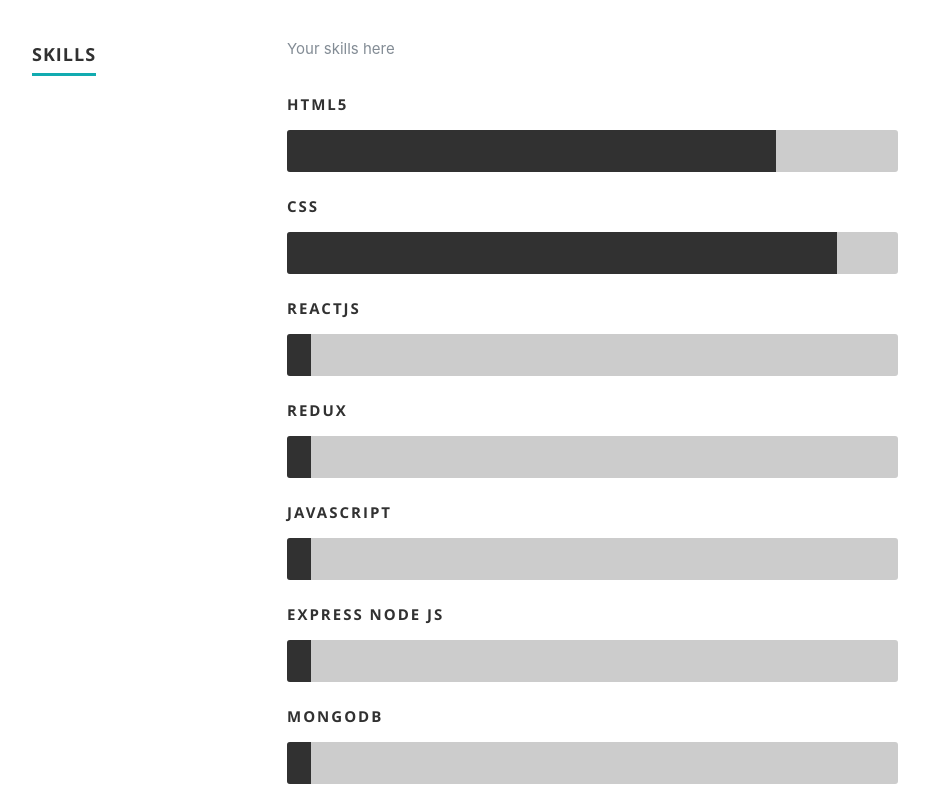
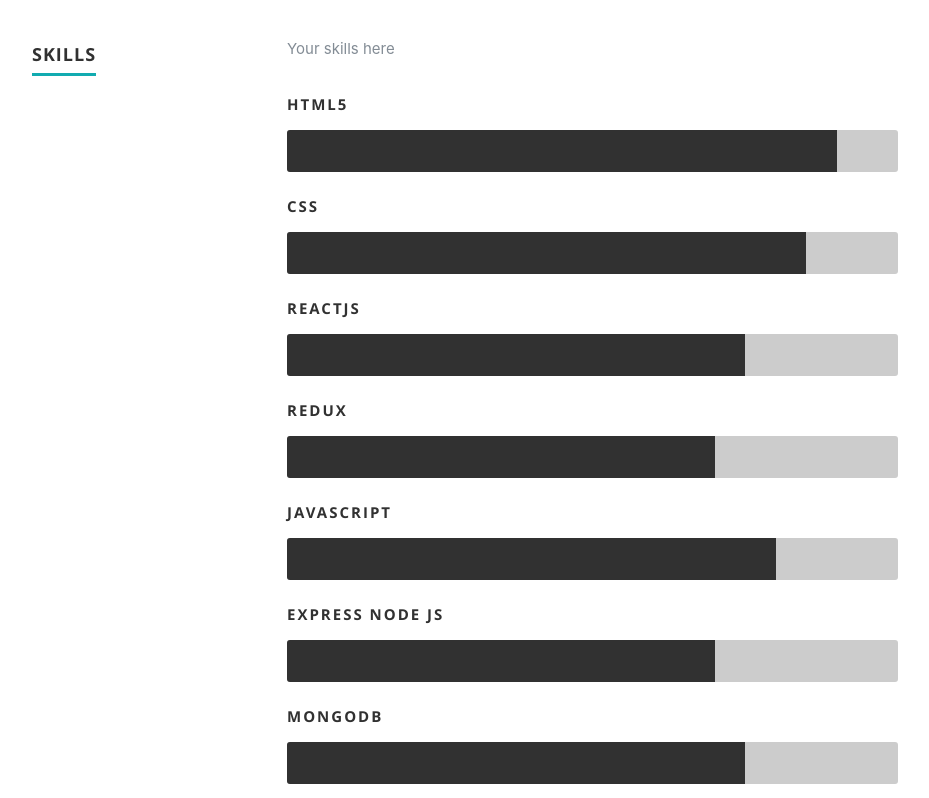
Before and after one commit to Harshsanas/Harshit_Portfolio, a React (Create React App) app: page / in a window 1280 px wide. Shown: the part 1727-2525 px from the top of the page, without its empty margins (118-1047 px from the left). Built offline with nearby package versions, Linux system fonts and the light colour scheme.

Commit message:
bar fixed

```diff
--- a/public/css/layout.css
+++ b/public/css/layout.css
@@ -324,38 +324,38 @@ ul#nav li.current a { color: #F06000; }
    border-radius: 3px 0 0 3px;
 }
 
-.Redux {
-  	width: 60%;
+.reactjs {
+  	width: 75%;
   	-moz-animation: photoshop 2s ease;
   	-webkit-animation: photoshop 2s ease;
 }
-.Redux {
-  	width: 55%;
+.redux {
+  	width: 70%;
   	-moz-animation: illustrator 2s ease;
   	-webkit-animation: illustrator 2s ease;
 }
-.JavaScript {
-  	width: 50%;
+.javascript {
+  	width: 80%;
   	-moz-animation: wordpress 2s ease;
   	-webkit-animation: wordpress 2s ease;
 }
 .css {
-  	width: 90%;
+  	width: 85%;
   	-moz-animation: css 2s ease;
   	-webkit-animation: css 2s ease;
 }
 .html5 {
-  	width: 80%;
+  	width: 90%;
   	-moz-animation: html5 2s ease;
   	-webkit-animation: html5 2s ease;
 }
-.MongoDb {
-  	width: 50%;
+.mongodb {
+  	width: 75%;
   	-moz-animation: jquery 2s ease;
   	-webkit-animation: jquery 2s ease;
 }
-.ExpressNodeJs{
-  	width: 50%;
+.express{
+  	width: 70%;
   	-moz-animation: jquery 2s ease;
   	-webkit-animation: jquery 2s ease;
 }
--- a/src/resumeData.js
+++ b/src/resumeData.js
@@ -58,10 +58,10 @@ let resumeData = {
       skillname: "CSS",
     },
     {
-      skillname: "Reactjs",
+      skillname: "ReactJS",
     },
     {
-      skillname: "Redux",
+      skillname: "REDUX",
     },
     {
       skillname: "JavaScript",
```
